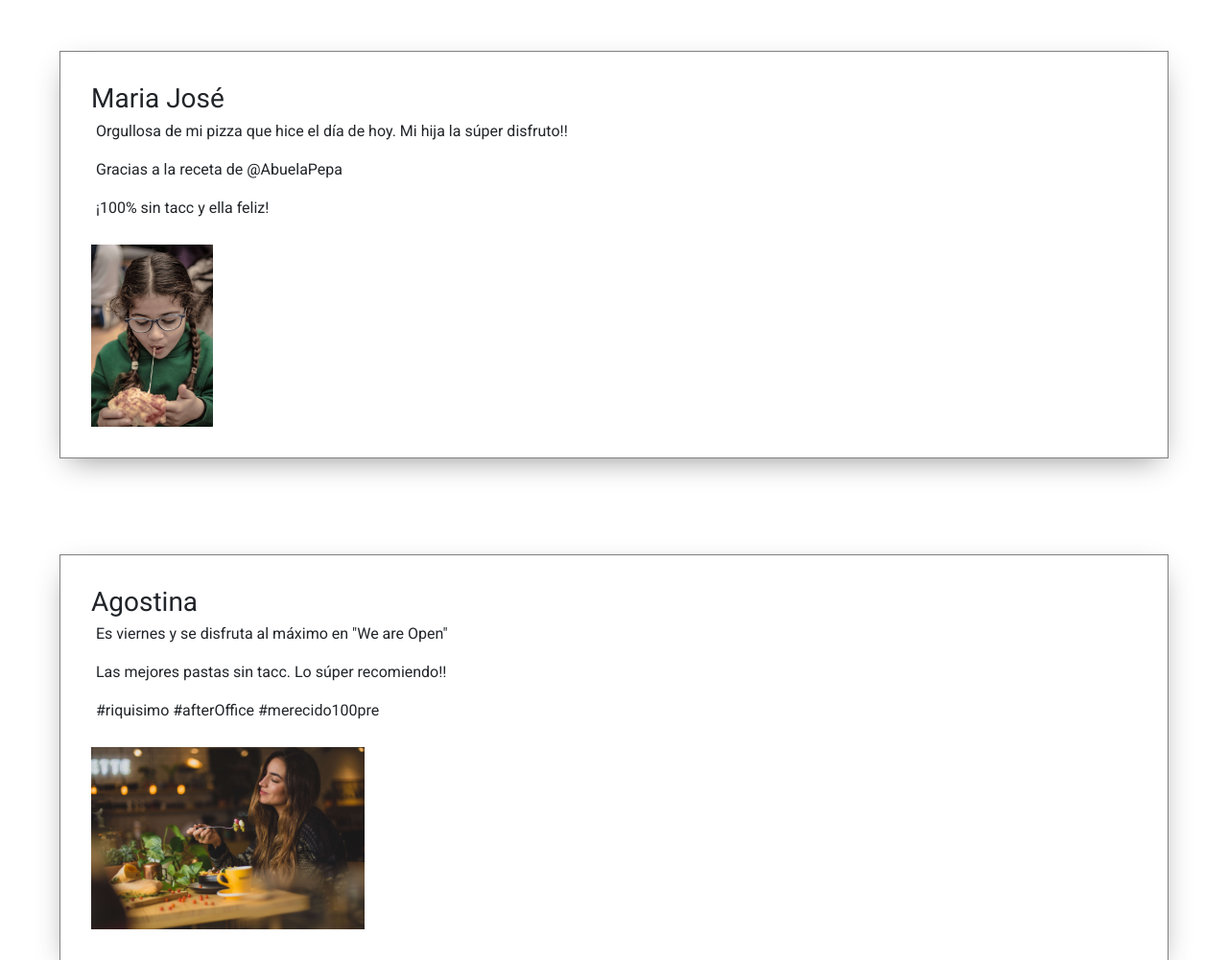
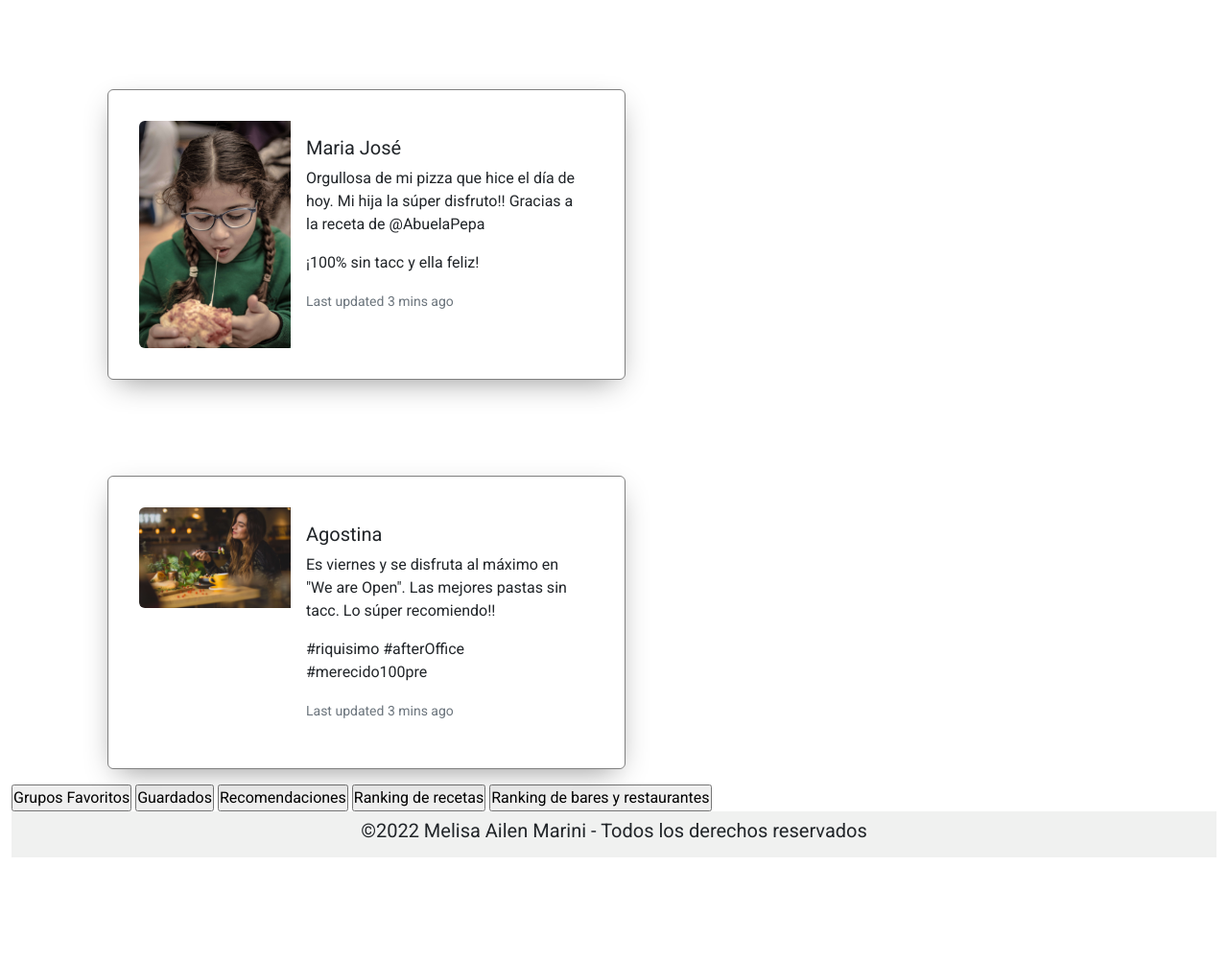
Before and after one commit to melisa-marini/Celiapp-MelisaMarini, a plain HTML site: page pages/comunidad.html in a window 1280 px wide. Shown: the part 640-1641 px from the top of the page at 96% size. After the commit the page ends 1534 px from the top, so only its background shows below. Drawn offline with nearby package versions, Linux system fonts and the light colour scheme.

Commit message:
Agregue bootstrap a las páginas Recetas y Comunidad

```diff
--- a/assets/css/style.css
+++ b/assets/css/style.css
@@ -148,7 +148,7 @@ body {
 }
 .card {
   margin: 100px;
-  max-width: 300px;
+  max-width: 400px;
   height: auto;
   padding: 2rem;
   border: 1px solid gray;
--- a/pages/comunidad.html
+++ b/pages/comunidad.html
@@ -88,39 +88,52 @@
         <input class="btnPublicar" type="button" value="Sube una foto" />
         <input class="btnPublicar" type="button" value="Haz una pregunta" />
       </div>
-      <div class="foro">
-        <div class="publicacion">
-          <h3 class="usuarioPublicacion">Maria José</h3>
-          <p class="textoPublicacion">
-            Orgullosa de mi pizza que hice el día de hoy. Mi hija la súper
-            disfruto!!
-          </p>
-          <p class="textoPublicacion">Gracias a la receta de @AbuelaPepa</p>
-          <p class="textoPublicacion">¡100% sin tacc y ella feliz!</p>
+      <div class="card mb-3" style="max-width: 540px">
+        <div class="row g-0">
+          <div class="col-md-4">
             <img
-            class="imgPublicacion"
               src="../assets/img/chat1.jpg"
+              class="img-fluid rounded-start"
               alt="foto de una niña comiendo pizza, la hija de María José"
             />
-          <!--Agregar reacciones (me gusta, comentar, compartir)-->
           </div>
-        <div class="publicacion">
-          <h3 class="usuarioPublicacion">Agostina</h3>
-          <p class="textoPublicacion">
-            Es viernes y se disfruta al máximo en "We are Open"
+          <div class="col-md-8">
+            <div class="card-body">
+              <h5 class="card-title">Maria José</h5>
+              <p class="card-text">
+                Orgullosa de mi pizza que hice el día de hoy. Mi hija la súper
+                disfruto!! Gracias a la receta de @AbuelaPepa
               </p>
-          <p class="textoPublicacion">
-            Las mejores pastas sin tacc. Lo súper recomiendo!!
+              <p class="card-text">¡100% sin tacc y ella feliz!</p>
+              <p class="card-text">
+                <small class="text-muted">Last updated 3 mins ago</small>
               </p>
-          <p class="textoPublicacion">
-            #riquisimo #afterOffice #merecido100pre
-          </p>
+            </div>
+          </div>
+        </div>
+      </div>
+      <div class="card mb-3" style="max-width: 540px">
+        <div class="row g-0">
+          <div class="col-md-4">
             <img
-            class="imgPublicacion"
               src="../assets/img/chat2.jpg"
+              class="img-fluid rounded-start"
               alt="foto de Agostina sentada en el resto 'We are Open' comiendo pastas"
             />
-          <!--Agregar reacciones (me gusta, comentar, compartir)-->
+          </div>
+          <div class="col-md-8">
+            <div class="card-body">
+              <h5 class="card-title">Agostina</h5>
+              <p class="card-text">
+                Es viernes y se disfruta al máximo en "We are Open". Las mejores
+                pastas sin tacc. Lo súper recomiendo!!
+              </p>
+              <p class="card-text">#riquisimo #afterOffice #merecido100pre</p>
+              <p class="card-text">
+                <small class="text-muted">Last updated 3 mins ago</small>
+              </p>
+            </div>
+          </div>
         </div>
       </div>
     </main>
```
Also changed, not shown: pages/recetas.html (+33 -15 lines). Lines whose indentation alone changed are shown as unchanged.
